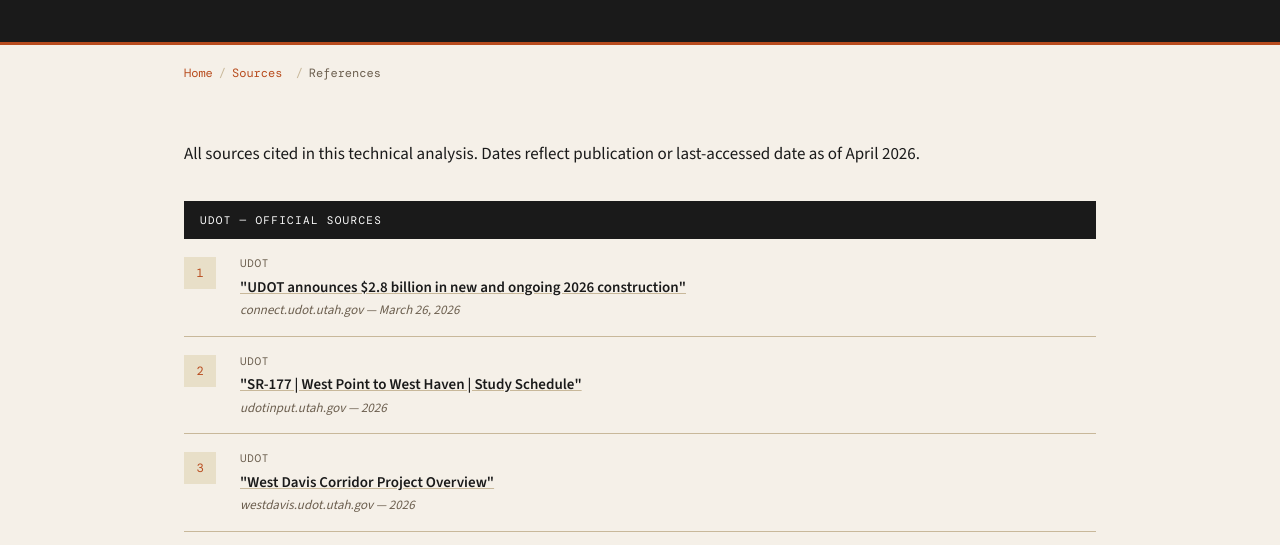
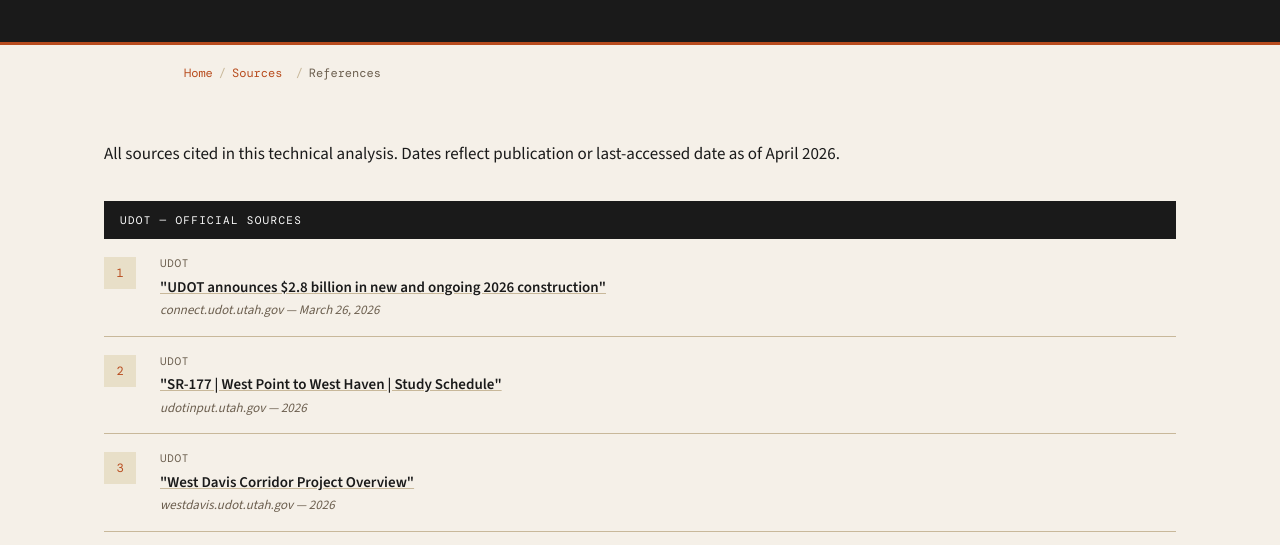
Before and after one commit to XeroIP/sr177-weber-analysis, an Eleventy site: page src/references.njk in a window 1280 px wide. Shown: the part 239-784 px from the top of the page. Built offline with nearby package versions, Linux system fonts and the light colour scheme; Eleventy itself is replaced by a stand-in of ours; files that its build step writes are made by us from their sources.

Commit message:
fix: widen references page layout
The references page is list-heavy and was inheriting the narrower prose layout, leaving excessive dead space on desktop. Add a page-specific main width override so the citations list uses more of the available width without changing other pages.

Refs #8

```diff
--- a/src/_includes/layouts/page.njk
+++ b/src/_includes/layouts/page.njk
@@ -10,7 +10,7 @@
 
 {% include "partials/breadcrumbs.njk" %}
 
-<main id="main" tabindex="-1">
+<main id="main" tabindex="-1"{% if mainClass %} class="{{ mainClass }}"{% endif %}>
 {% include "partials/section-nav.njk" %}
 {{ content | safe }}
 {% include "partials/page-nav.njk" %}
--- a/src/assets/css/main.css
+++ b/src/assets/css/main.css
@@ -529,6 +529,10 @@
   max-width: 960px;
   margin: 0 auto;
   padding: 56px 24px 80px;
+}
+
+.main-references {
+  max-width: 1120px;
 }
 
 /* ============================================
--- a/src/references.njk
+++ b/src/references.njk
@@ -2,6 +2,7 @@
 layout: layouts/page.njk
 permalink: /references.html
 navKey: references
+mainClass: main-references
 pageTitle: References & Sources
 kicker: "Reference — Sources"
 heading: "Sources & Citations"
```
